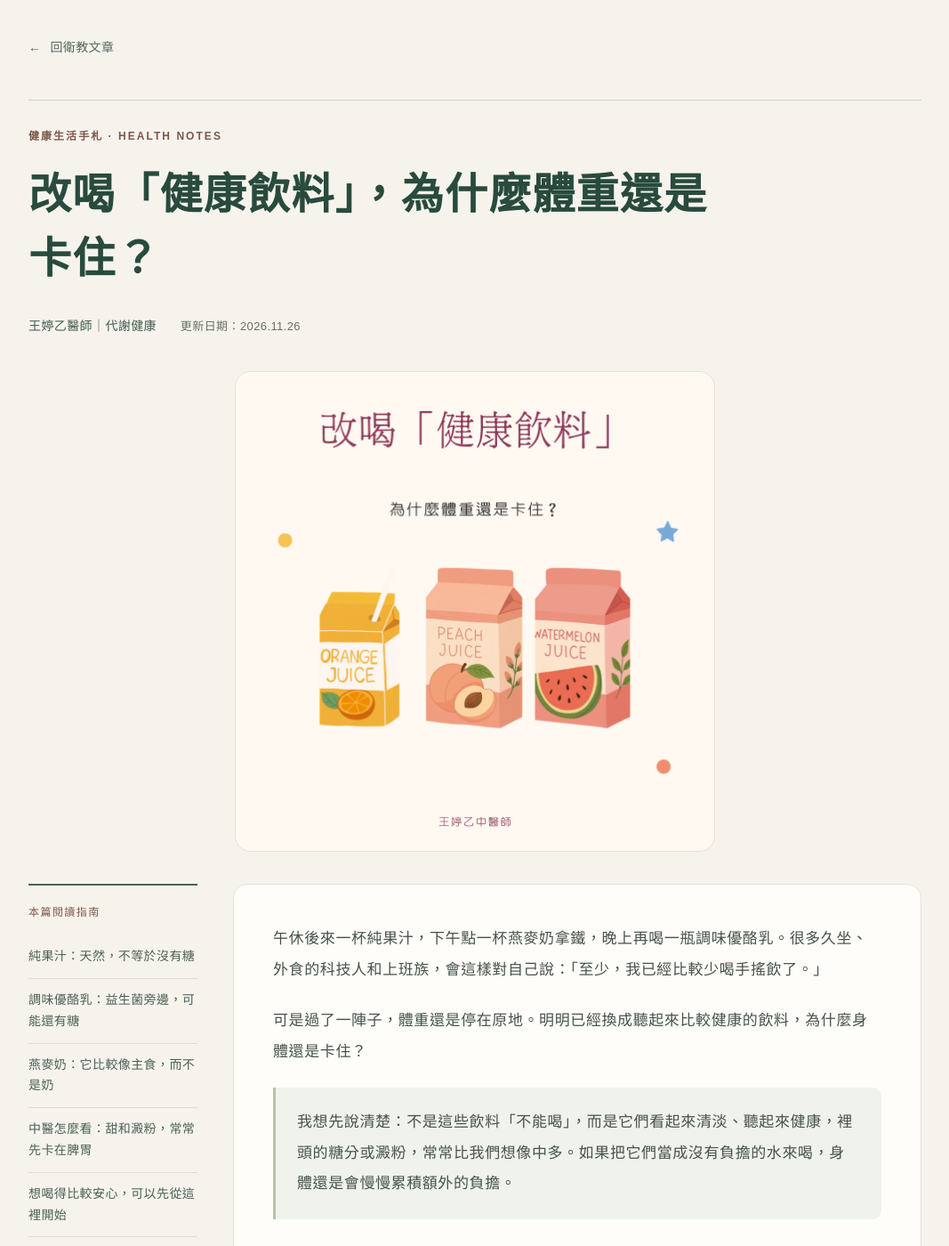
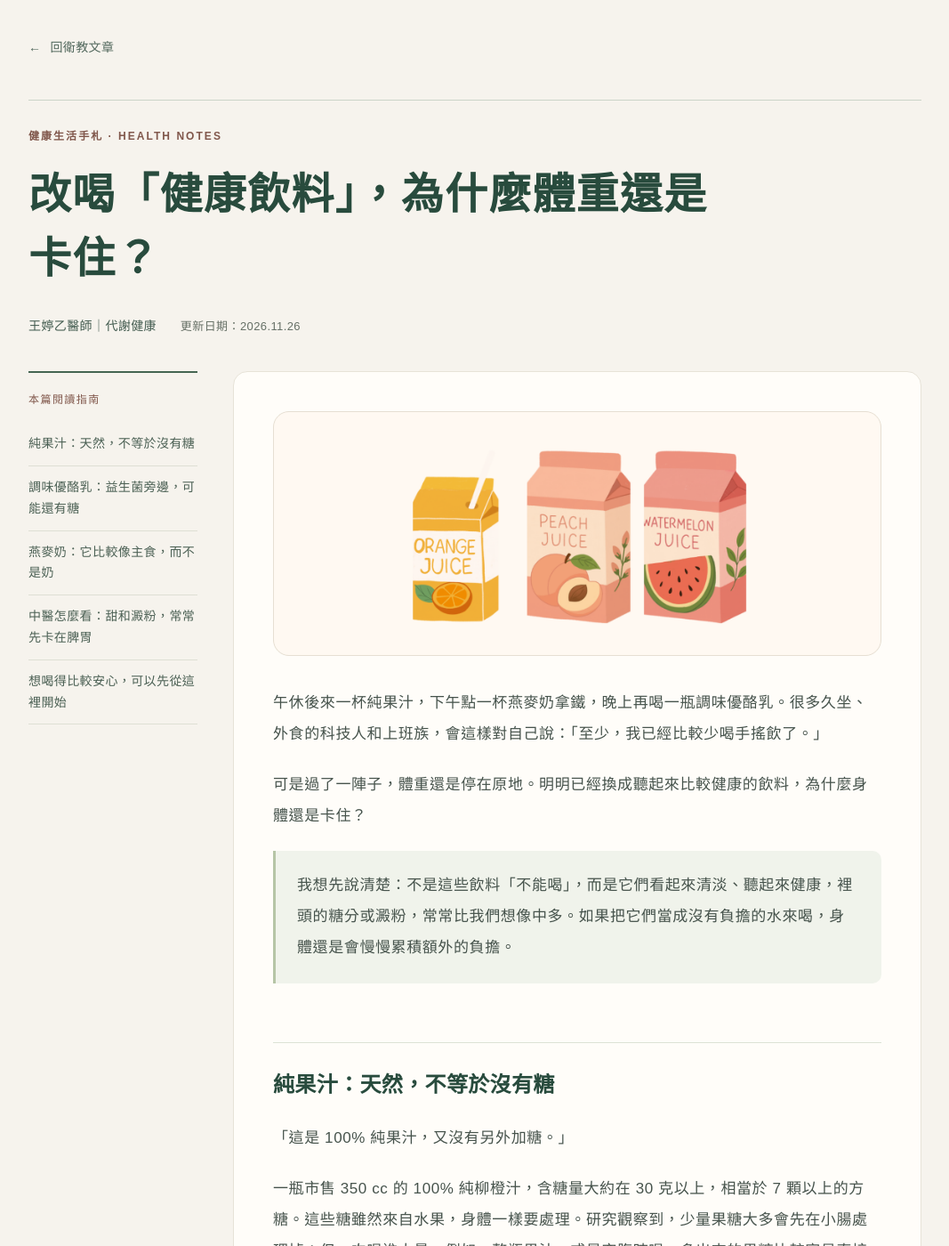
Before and after one commit to cheer3366/wang-tingyi-tcm, a Jekyll site: the page built from articles/healthy-looking-drinks.md, in a window 1280 px wide and 1400 px high. Shown: the whole window at 89% size, without its empty margins (106-1173 px from the left). Built offline with Jekyll 4.4.1, drawn with Linux system fonts in a browser that asks for light colours.

Commit message:
Replace the drinks article cover with the approved wide banner.
Show the 1600×640 illustration at the article text width, and keep the cartons fully visible on its list card without changing how other covers are cropped.

Co-authored-by: cheer3366 <cheer3366@users.noreply.github.com>

```diff
--- a/_layouts/article.html
+++ b/_layouts/article.html
@@ -28,8 +28,7 @@ body.editorial-article {background:#f6f3ed;color:#34453e;font-family:"Noto Sans
 .editorial-article .article-date{display:inline-block;font-size:13px;font-weight:400;color:#667066;margin:0;}
 .editorial-article .article-cover{background:#eee5d7;border-radius:18px;margin-bottom:36px;border:1px solid #e6dfd3;}
 .editorial-article .article-cover img{width:100%;max-height:540px;object-fit:contain;}
-.editorial-article .article-cover.article-cover--square{width:min(100%,540px);margin-left:auto;margin-right:auto;background:#fff9f2;}
-.editorial-article .article-cover.article-cover--square img{width:100%;height:auto;max-height:none;object-fit:contain;}
+.editorial-article .article-content > .article-cover{margin-top:0;}
 .editorial-article .reading-layout{display:grid;grid-template-columns:190px minmax(0,1fr);gap:40px;align-items:start;}
 .editorial-article .reading-nav{position:sticky;top:28px;padding-top:20px;border-top:2px solid #456652;font-size:14px;}
 .editorial-article .reading-nav p{font-size:12px;letter-spacing:.12em;color:#80574b;margin-bottom:14px;}
@@ -50,7 +49,7 @@ body.editorial-article {background:#f6f3ed;color:#34453e;font-family:"Noto Sans
 .editorial-article .reading-footer a{padding:12px 20px;border:1px solid #bccaba;border-radius:99px;}
 @media(max-width:720px){.editorial-article .article-shell{padding:20px 20px 44px;}.editorial-article .article-back{margin-bottom:20px;}.editorial-article .article-hero{padding-top:22px;}.editorial-article .article-hero h1{font-size:30px;line-height:1.55;}.editorial-article .reading-layout{grid-template-columns:1fr;gap:24px;}.editorial-article .reading-nav{position:static;display:grid;grid-template-columns:1fr 1fr;gap:0 16px;padding-top:14px;}.editorial-article .reading-nav p{grid-column:1/-1;margin-bottom:2px;}.editorial-article .reading-nav a{font-size:13px;min-height:48px;}.editorial-article .article-cover{margin-bottom:25px;}.editorial-article .article-content{padding:24px 20px;}.editorial-article .article-content h2{font-size:21px;}.editorial-article .article-content p,.editorial-article .article-content li{font-size:16px;}.editorial-article .article-content li{padding:16px;}.editorial-article .reading-footer{align-items:flex-start;flex-direction:column;}}
 @media(prefers-reduced-motion:reduce){html{scroll-behavior:auto;}}
-@media print{.editorial-article .reading-nav,.editorial-article .article-back,.editorial-article .reading-footer{display:none;}.editorial-article .reading-layout{display:block;}.editorial-article .article-content{border:0;padding:0;}.editorial-article .article-cover img{max-height:300px;}.editorial-article .article-cover.article-cover--square{width:min(100%,300px);}.editorial-article .article-cover.article-cover--square img{max-height:300px;}}
+@media print{.editorial-article .reading-nav,.editorial-article .article-back,.editorial-article .reading-footer{display:none;}.editorial-article .reading-layout{display:block;}.editorial-article .article-content{border:0;padding:0;}.editorial-article .article-cover img{max-height:300px;}}
 
 
 .editorial-article .reading-layout{display:block;}
@@ -78,12 +77,14 @@ body.editorial-article {background:#f6f3ed;color:#34453e;font-family:"Noto Sans
 {% assign updated = page.date_modified | default: page.date %}
 {% if updated %}<p class="article-date">更新日期：<time datetime="{{ updated | date: '%Y-%m-%d' }}">{{ updated | date: '%Y.%m.%d' }}</time></p>{% endif %}
 </header>
+{% unless page.cover contains 'healthy-looking-drinks.png' %}
 {% if page.cover %}
-<figure class="article-cover{% if page.cover contains 'healthy-looking-drinks.png' %} article-cover--square{% endif %}"><img src="{% if page.cover contains '://' %}{{ page.cover }}{% elsif page.cover contains site.baseurl %}{{ page.cover }}{% else %}{{ site.baseurl }}{{ page.cover }}{% endif %}" alt="{{ page.title | escape }}文章封面" decoding="async"></figure>
+<figure class="article-cover"><img src="{% if page.cover contains '://' %}{{ page.cover }}{% elsif page.cover contains site.baseurl %}{{ page.cover }}{% else %}{{ site.baseurl }}{{ page.cover }}{% endif %}" alt="{{ page.title | escape }}文章封面" decoding="async"></figure>
 {% endif %}
+{% endunless %}
 <div class="reading-layout">
 <nav class="reading-nav" aria-label="文章目錄" hidden></nav>
-<article class="article-content">{{ content }}</article>
+<article class="article-content">{% if page.cover contains 'healthy-looking-drinks.png' %}<figure class="article-cover"><img src="{% if page.cover contains '://' %}{{ page.cover }}{% elsif page.cover contains site.baseurl %}{{ page.cover }}{% else %}{{ site.baseurl }}{{ page.cover }}{% endif %}" alt="{{ page.title | escape }}文章封面" decoding="async"></figure>{% endif %}{{ content }}</article>
 </div>
 <footer class="reading-footer"><span>王婷乙醫師 · 陪妳把日常，照顧得更好</span><a href="{{ site.baseurl }}/index.html#articles">探索更多衛教文章 →</a></footer>
 </main>
--- a/articles/index.html
+++ b/articles/index.html
@@ -33,7 +33,7 @@ layout: null
         <a class="article-card" href="{{ site.baseurl }}{{ article.url }}">
           {% if article.cover %}
           <img
-            class="article-card-thumb{% if article.cover contains 'healthy-looking-drinks.png' %} article-card-thumb--square{% endif %}"
+            class="article-card-thumb{% if article.cover contains 'healthy-looking-drinks.png' %} article-card-thumb--banner{% endif %}"
             src="{% if article.cover contains '://' %}{{ article.cover }}{% elsif article.cover contains site.baseurl %}{{ article.cover }}{% else %}{{ site.baseurl }}{{ article.cover }}{% endif %}"
             alt="{{ article.title | escape }}縮圖"
           />
--- a/index.html
+++ b/index.html
@@ -150,7 +150,7 @@ layout: null
         <div class="journal-grid">
           {% for article in latest_articles %}
           <a class="journal-card{% if forloop.first %} journal-card--lead{% endif %}" href="{{ site.baseurl }}{{ article.url }}">
-            <div class="journal-visual{% if article.cover contains 'healthy-looking-drinks.png' %} journal-visual--square{% endif %}">
+            <div class="journal-visual">
               {% if article.cover %}
               <img src="{% if article.cover contains '://' %}{{ article.cover }}{% elsif article.cover contains site.baseurl %}{{ article.cover }}{% else %}{{ site.baseurl }}{{ article.cover }}{% endif %}" alt="" loading="lazy" />
               {% else %}
--- a/styles.css
+++ b/styles.css
@@ -1588,11 +1588,10 @@ section[id] { scroll-margin-top: 132px; }
   .hero .hero-actions { margin-top: 24px; }
 }
 
-/* Square cover for healthy-looking-drinks only. Other covers stay cropped to the card frame. */
-.journal-visual.journal-visual--square { background: #fff9f2; }
-.journal-visual.journal-visual--square img { object-fit: contain; }
-.article-index-grid .article-card-thumb.article-card-thumb--square {
+/* Wide 1600×640 banner: keep the whole illustration inside this card only. */
+.article-index-grid .article-card-thumb.article-card-thumb--banner {
+  height: auto;
+  aspect-ratio: 5 / 2;
   object-fit: contain;
-  object-position: center;
   background: #fff9f2;
 }
```
Also changed, not shown: assets/uploads/healthy-looking-drinks.png.
